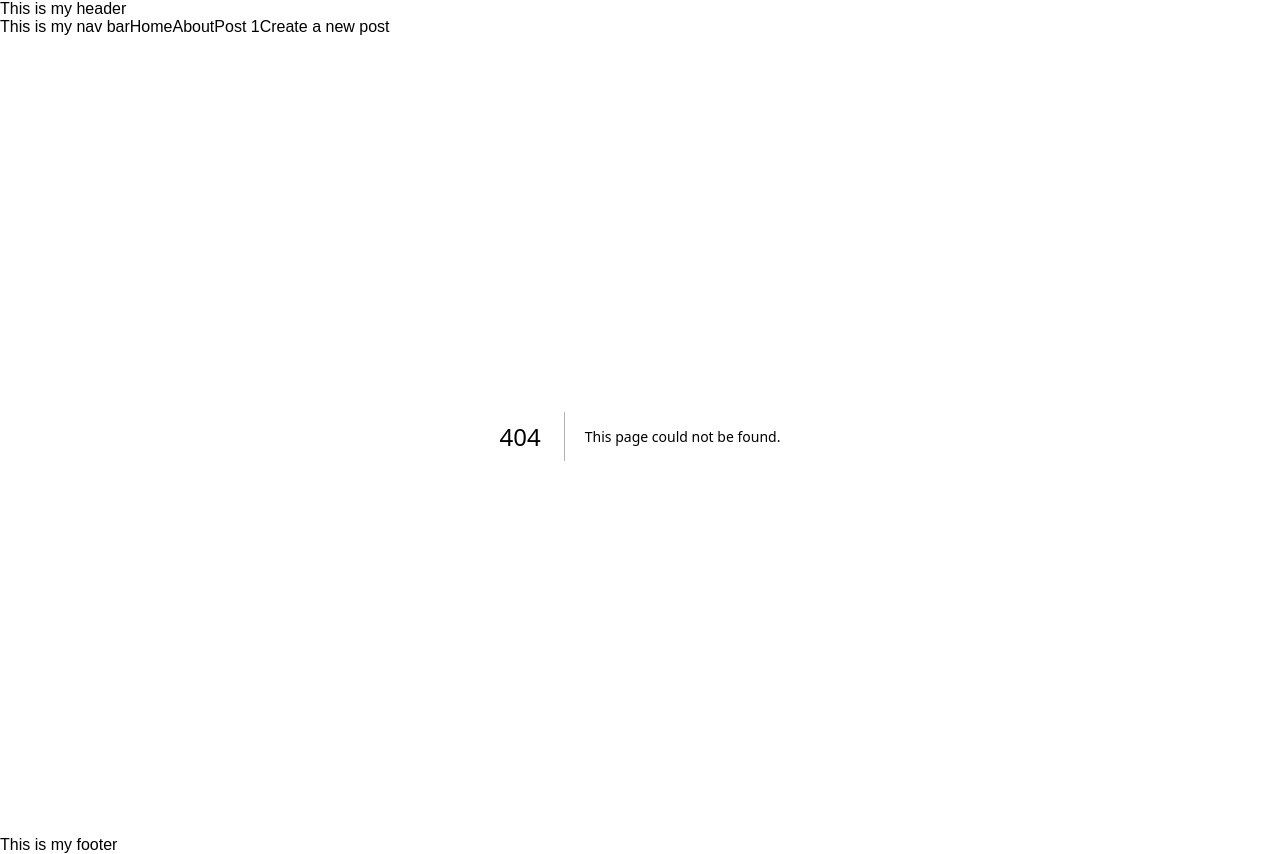
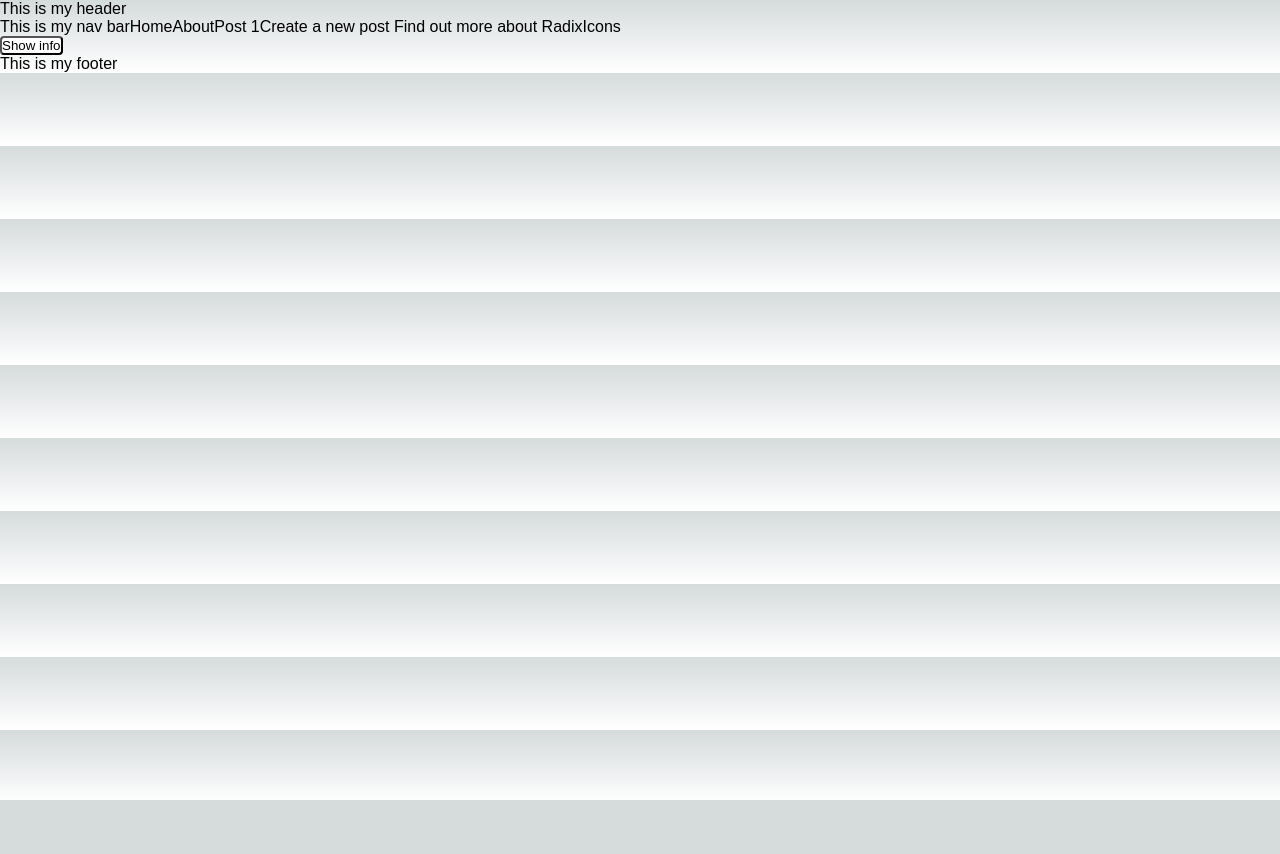
Before and after one commit to maxtalks123/NextjsWorkshop, a Next.js app in the folder nextjsworkshop/: page /radix in a window 1280 px wide. Before the commit this address had no page. After the commit the page ends 800 px from the top, so only its background shows below. Built offline with nearby package versions, Linux system fonts and the light colour scheme; a web font is replaced by a local one.

Commit message:
finished workshop on radix

```diff
--- a/nextjsworkshop/package.json
+++ b/nextjsworkshop/package.json
@@ -9,11 +9,13 @@
     "lint": "next lint"
   },
   "dependencies": {
+    "@radix-ui/react-popover": "1.0.7",
     "@vercel/postgres": "^0.7.2",
     "framer-motion": "^11.0.6",
     "next": "14.1.0",
     "react": "^18",
-    "react-dom": "^18"
+    "react-dom": "^18",
+    "react-icons": "^5.0.1"
   },
   "devDependencies": {
     "eslint": "^8",
--- a/nextjsworkshop/src/app/layout.js
+++ b/nextjsworkshop/src/app/layout.js
@@ -22,6 +22,8 @@ export default function RootLayout({ children }) {
           <Link href="/About">About</Link>
           <Link href="/posts/1">Post 1</Link>
           <Link href="/posts/new">Create a new post</Link>
+          <Link href="/radix"> Find out more about Radix</Link>
+          <Link href="/reacticons">Icons</Link>
         </nav>
         {children}
         <footer>This is my footer</footer>
--- /dev/null
+++ b/nextjsworkshop/src/app/radix/page.js
@@ -0,0 +1,18 @@
+"use client";
+import * as Popover from "@radix-ui/react-popover";
+import * as React from "react";
+import "./styles.css";
+
+const PopoverDemo = () => (
+  <Popover.Root>
+    <Popover.Trigger className="PopoverTrigger">Show info</Popover.Trigger>
+    <Popover.Portal>
+      <Popover.Content className="PopoverContent">
+        Some content
+        <Popover.Arrow className="PopoverArrow" />
+      </Popover.Content>
+    </Popover.Portal>
+  </Popover.Root>
+);
+
+export default PopoverDemo;
--- /dev/null
+++ b/nextjsworkshop/src/app/radix/styles.css
@@ -0,0 +1,15 @@
+.PopoverTrigger {
+  background-color: white;
+  border-radius: 4px;
+}
+
+.PopoverContent {
+  border-radius: 4px;
+  padding: 20px;
+  width: 260px;
+  background-color: white;
+}
+
+.PopoverArrow {
+  fill: white;
+}
```
Also changed, not shown: nextjsworkshop/src/app/reacticons/page.js (added, +9 -0 lines), 1 other file (tests, documents, lock files or other folders).
